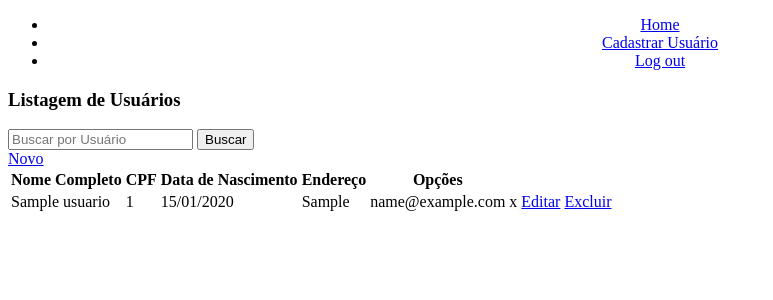
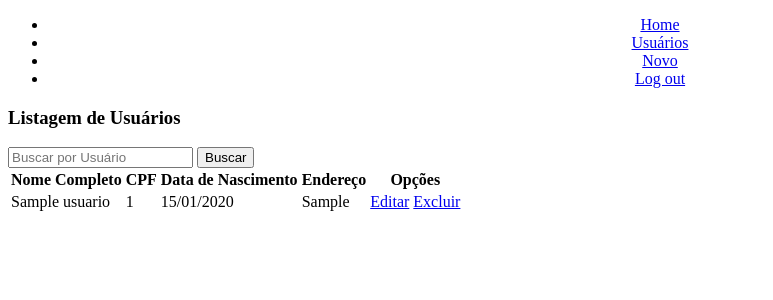
Before and after one commit to labertt/CadastroUsuariosAPS, a Django app: page /usuarios/ in a window 1280 px wide. Shown: the top 300 px of the page, without its empty margins (0-773 px from the left). Run offline with Django 4.2, Linux system fonts and the light colour scheme; a user stored in the database is signed in; tables that the repository leaves empty hold one stand-in row (values such as "Sample post").

Commit message:
Trocando opção novo para o menu

```diff
--- a/main/templates/main/menu.html
+++ b/main/templates/main/menu.html
@@ -2,7 +2,8 @@
         <div style="text-align: center;">
             <ul id="menu">
                 <li><a href="{% url 'home' %}">Home</a></li>
-                <li><a href="{% url 'usuario.index' %}">Cadastrar Usuário</a></li>
+                <li><a href="{% url 'usuario.index' %}">Usuários</a></li>
+                <li><a href="{% url 'usuario.novo' %}">Novo</a></li>
                 <li><a href="{% url 'logout' %}">Log out</a></li>
             </ul>
         </div>
--- a/usuario/templates/usuario/usuario_list.html
+++ b/usuario/templates/usuario/usuario_list.html
@@ -6,7 +6,6 @@
     <input type="text" name="nome" placeholder="Buscar por Usuário"/>
     <input type="submit" value="Buscar"/>
 </form>
-<a href="{% url 'usuario.novo' %}">Novo</a>
 <table>
     <thead>
         <tr>
@@ -23,8 +22,6 @@
                 <td>{{ usuario.cpf }}</td>
                 <td>{{ usuario.data_nascimento|date:'d/m/Y' }}</td>
                 <td>{{ usuario.endereco }}</td>
-                <td>{{ usuario.email }}</td>
-                <td>{{ usuario.password }}</td>
                 <td>
                     <a href="{% url 'usuario.editar' usuario.pk %}">Editar</a>
                     <a href="{% url 'usuario.excluir' usuario.pk %}">Excluir</a>
```
